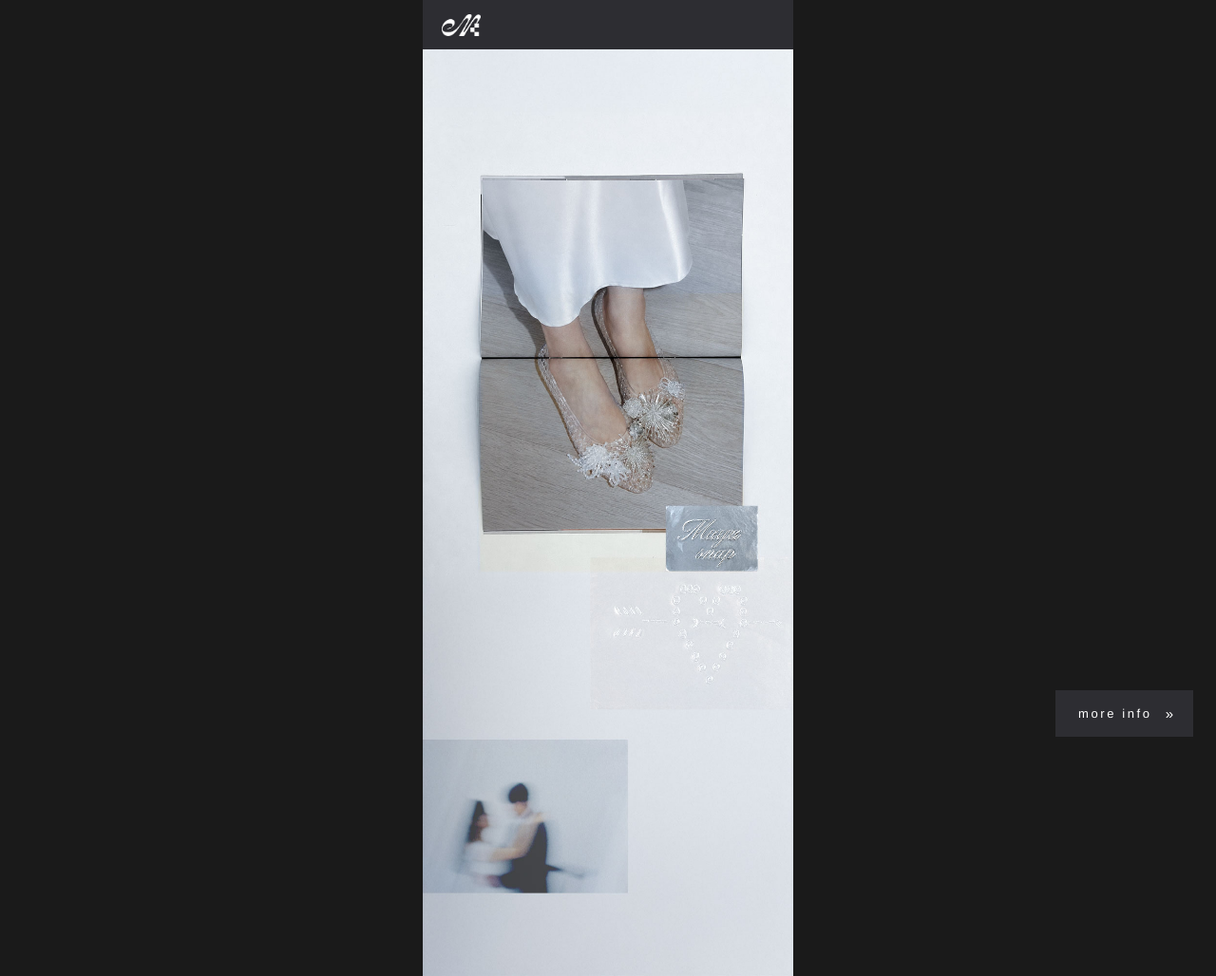
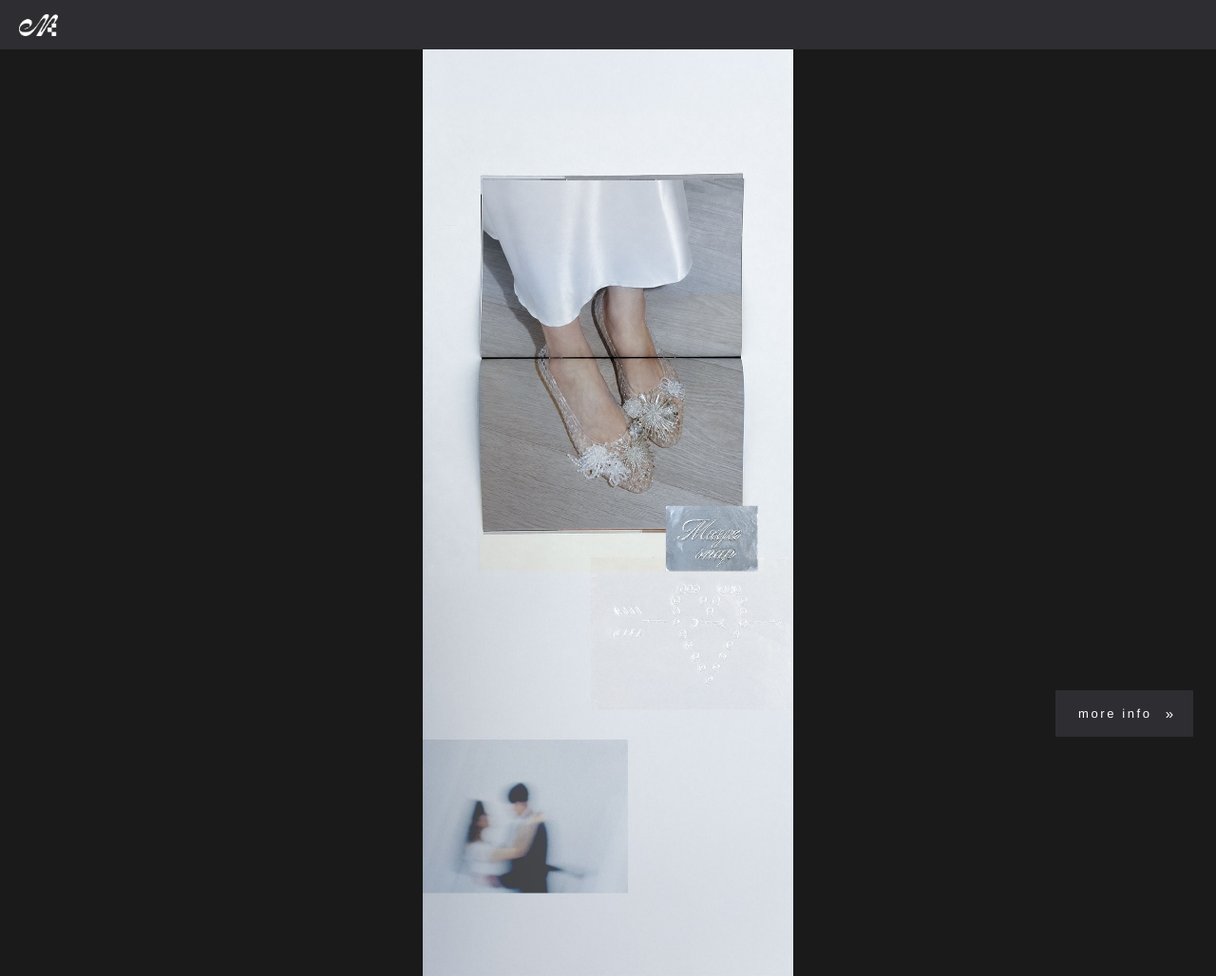
Before and after one commit to gso57664394/muya, a plain HTML site: page index.html in a window 1280 px wide. Shown: the whole page at 95% size. Drawn offline with Linux system fonts and the light colour scheme; a web font is replaced by a local one.

```diff
--- a/index.html
+++ b/index.html
@@ -27,12 +27,10 @@
 
     /* ── HEADER ── */
     header {
-      position: sticky;
+      position: fixed;
       top: 0;
       left: 0;
-      transform: none;
       width: 100%;
-      max-width: 100%;
       height: 52px;
       background: #2D2D32;
       display: flex;
@@ -59,7 +57,7 @@
       width: 100%;
       height: auto;
       display: block;
-      margin-top: 0;
+      margin-top: 52px;
       pointer-events: none;
     }
 
```
